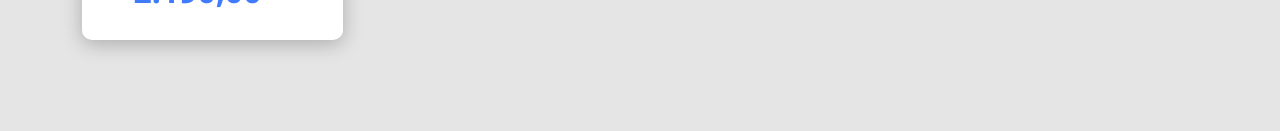
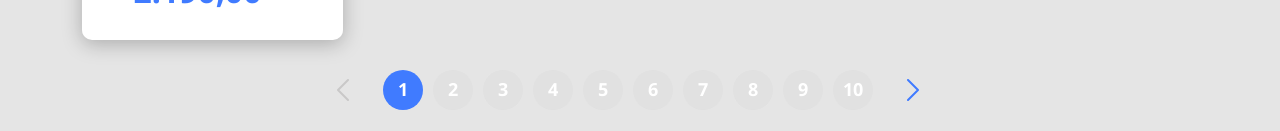
Before and after one commit to crysisprophet1234/DSCatalog, a React (Create React App) app in the folder frontend/: page /products in a window 1280 px wide. Shown: the part 729-860 px from the top of the page. Before the commit the page ends 823 px from the top, so only its background shows below. Built offline with nearby package versions, Linux system fonts and the light colour scheme; the HTML template or start-up script is replaced by a standard one.

Commit message:
Pagination component styled

```diff
--- /dev/null
+++ b/frontend/src/components/Pagination/Pagination.css
@@ -0,0 +1,42 @@
+.pagination-container {
+  display: flex;
+  justify-content: center;
+  align-items: center;
+  gap: 10px;
+}
+.pagination-container .pagination-item {
+  display: flex;
+  align-items: center;
+  justify-content: center;
+  width: 40px;
+  height: 40px;
+  background-color: #E1E1E1;
+  border-radius: 50%;
+  text-align: center;
+  font-weight: 700;
+  font-size: 18px;
+  line-height: 25px;
+  text-align: center;
+  letter-spacing: -0.015em;
+  color: #FFFFFF;
+}
+.pagination-container .pagination-item.active {
+  background-color: #407BFF;
+}
+.pagination-container .pagination-item:hover {
+  outline: none;
+  border: 1.5px solid #9ecaed;
+  box-shadow: 0 0 10px #9ecaed;
+}
+.pagination-container > svg {
+  transform: rotate(-180deg);
+  margin-right: 24px;
+  color: #c9c8c8;
+}
+.pagination-container > svg ~ svg {
+  transform: rotate(0deg);
+  margin-left: 24px;
+  color: #407BFF;
+}
+
+/*# sourceMappingURL=Pagination.css.map */
--- /dev/null
+++ b/frontend/src/components/Pagination/index.tsx
@@ -0,0 +1,27 @@
+import { ReactComponent as ArrowIcon } from 'assets/images/arrow.svg';
+import './Pagination.css';
+
+const Pagination = () => {
+
+    return (
+
+        <div className="pagination-container">
+            <ArrowIcon className=''/>
+            <div className="pagination-item active">1</div>
+            <div className="pagination-item">2</div>
+            <div className="pagination-item">3</div>
+            <div className="pagination-item">4</div>
+            <div className="pagination-item">5</div>
+            <div className="pagination-item">6</div>
+            <div className="pagination-item">7</div>
+            <div className="pagination-item">8</div>
+            <div className="pagination-item">9</div>
+            <div className="pagination-item">10</div>
+            <ArrowIcon className='active'/>
+        </div>
+
+    )
+
+}
+
+export default Pagination;
--- a/frontend/src/pages/Catalog/index.tsx
+++ b/frontend/src/pages/Catalog/index.tsx
@@ -2,6 +2,7 @@
 import ProductCard from 'components/ProductCard';
 import { Link } from 'react-router-dom';
 import { Product } from 'types/product';
+import Pagination from 'components/Pagination';
 
 const Catalog = () => {
 
@@ -62,6 +63,10 @@
 
       </div>
 
+      <div className="row">
+        <Pagination />
+      </div>
+
     </div>
 
   );
```
